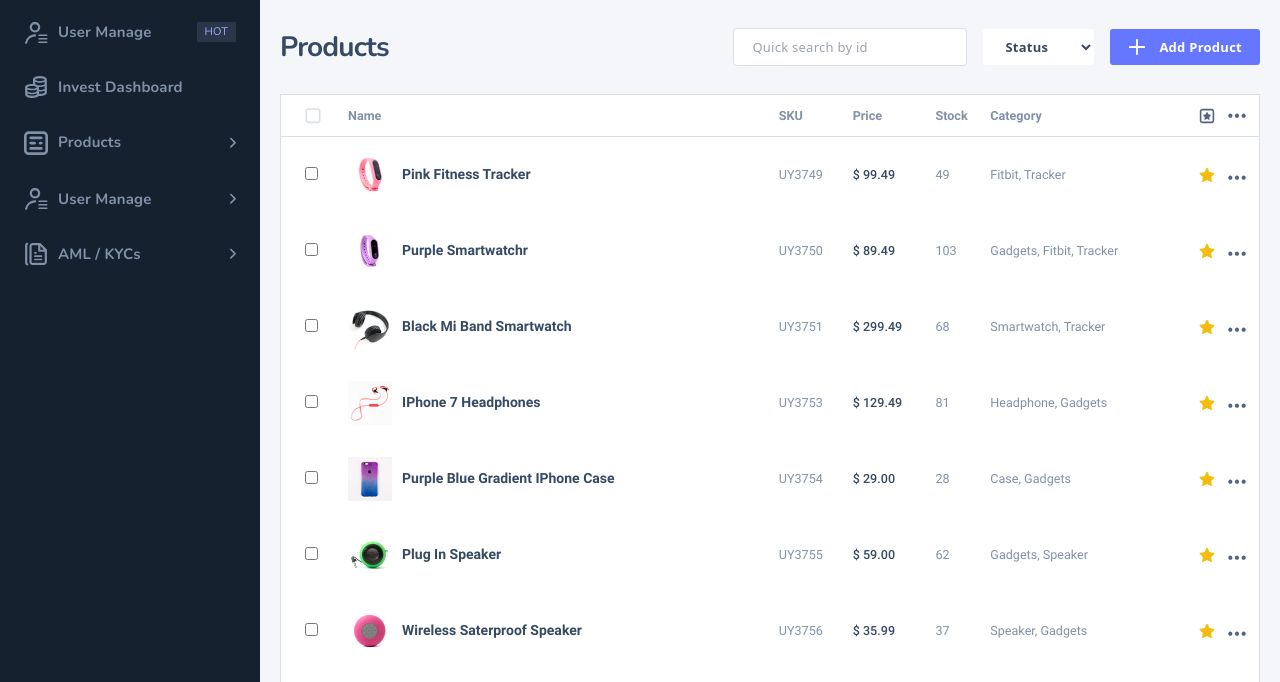
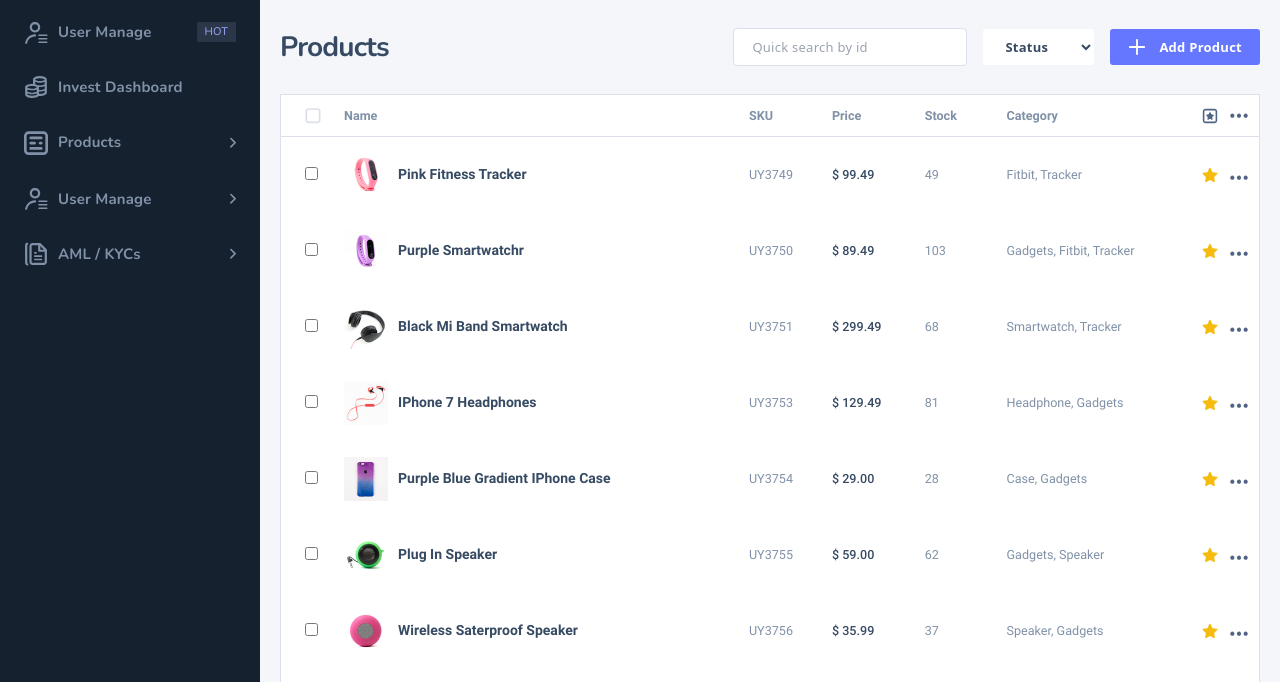
Before and after one commit to shakhbozpro/sales-dashboard.io, a plain HTML site: page product-list.html in a window 1280 px wide. Shown: the part 70-752 px from the top of the page. Drawn offline with nearby package versions, Linux system fonts and the light colour scheme.

Commit message:
Changed some styles in responsive

```diff
--- a/product-list.html
+++ b/product-list.html
@@ -339,7 +339,7 @@
                 <img src="./assets/images/notification.svg" alt="Notification" width="24" height="26">
               </button>
               <div
-                class="notifications-wrapper hidden absolute top-[65px] z-10 max-w-[320px] w-full max-h-[330px] h-full bg-white rounded-[6px] border-[1px] border-[#d8d8d8] overflow-y-auto lg:right-[19%]">
+                class="notifications-wrapper hidden absolute top-[65px] z-10 max-w-[320px] w-full max-h-[330px] h-auto bg-white rounded-[6px] border-[1px] border-[#d8d8d8] overflow-y-auto lg:right-[19%]">
                 <div
                   class="flex items-center justify-between p-3 font-medium leading-5 tracking-[0.20px] text-[#576371]">
                   Notification
@@ -531,7 +531,7 @@
 
             <form class="flex flex-col gap-y-4 md:flex-row md:items-center md:gap-y-0 md:gap-x-4">
               <input
-                class="products-search-input relative w-full py-2 px-[18px] text-[13px] leading-5 tracking-[0.26px] text-[#526484] bg-white border-[1px] border-[#DBDFEA] rounded md:w-auto"
+                class="products-search-input w-full py-2 px-[18px] text-[13px] leading-5 tracking-[0.26px] text-[#526484] bg-white border-[1px] border-[#DBDFEA] rounded md:w-auto"
                 type="search" name="searched" placeholder="Quick search by id">
 
               <select
@@ -560,7 +560,7 @@
                   <th class="py-[10px] text-left">Name</th>
                   <th class="py-[10px] text-left">SKU</th>
                   <th class="py-[10px] text-left">Price</th>
-                  <th class="py-[10px] text-left">Stock</th>
+                  <th class="px-4 py-[10px] text-left">Stock</th>
                   <th class="py-[10px] text-left">Category</th>
                   <th class="py-[10px]"><img class="w-[16px] h-[16px]" src="./assets/images/start-head.svg"
                       alt="star heading icon" width="16" height="16"></th>
@@ -572,14 +572,15 @@
               <tbody>
                 <tr>
                   <td class="pl-6"><input type="checkbox"></td>
-                  <td class="flex items-center py-4 font-bold text-[14px] leading-[23.1px] text-[#364A63] capitalize">
+                  <td
+                    class="min-w-[192px] flex items-center py-4 font-bold text-[14px] leading-[23.1px] text-[#364A63] capitalize whitespace-normal">
                     <img class="mr-[10px]" src="./assets/images/smart-watch.png" alt="Pink smart watch" width="44"
                       height="44">
                     Pink fitness tracker
                   </td>
-                  <td class="text-[12.6px] leading-[20.7px] text-[#8091A7]">UY3749</td>
+                  <td class="min-w-[55px] text-[12.6px] leading-[20.7px] text-[#8091A7]">UY3749</td>
                   <td class="font-medium text-[12.6px] leading-[20.7px] text-[#364A63]">$ 99.49</td>
-                  <td class="text-[12.6px] leading-[20.7px] text-[#8091A7]">49</td>
+                  <td class="px-4 text-[12.6px] leading-[20.7px] text-[#8091A7]">49</td>
                   <td class="text-[12.6px] leading-[20.7px] text-[#8091A7] capitalize">Fitbit, tracker</td>
                   <td><img class="w-[16px] h-[16px]" src="./assets/images/gold-star.svg" alt="gold star" width="16"
                       height="16"></td>
@@ -590,14 +591,15 @@
                 </tr>
                 <tr>
                   <td class="pl-6"><input type="checkbox"></td>
-                  <td class="flex items-center py-4 font-bold text-[14px] leading-[23.1px] text-[#364A63] capitalize">
+                  <td
+                    class="min-w-[192px] flex items-center py-4 font-bold text-[14px] leading-[23.1px] text-[#364A63] capitalize whitespace-normal">
                     <img class="mr-[10px]" src="./assets/images/purple-smartwatch.png" alt="Purple smartwatch"
                       width="44" height="44">
                     Purple smartwatchr
                   </td>
-                  <td class="text-[12.6px] leading-[20.7px] text-[#8091A7]">UY3750</td>
+                  <td class="min-w-[55px] text-[12.6px] leading-[20.7px] text-[#8091A7]">UY3750</td>
                   <td class="font-medium text-[12.6px] leading-[20.7px] text-[#364A63]">$ 89.49</td>
-                  <td class="text-[12.6px] leading-[20.7px] text-[#8091A7]">103</td>
+                  <td class="px-4 text-[12.6px] leading-[20.7px] text-[#8091A7]">103</td>
                   <td class="text-[12.6px] leading-[20.7px] text-[#8091A7] capitalize">Gadgets, fitbit, tracker</td>
                   <td><img class="w-[16px] h-[16px]" src="./assets/images/gold-star.svg" alt="gold star" width="16"
                       height="16"></td>
@@ -608,14 +610,15 @@
                 </tr>
                 <tr>
                   <td class="pl-6"><input type="checkbox"></td>
-                  <td class="flex items-center py-4 font-bold text-[14px] leading-[23.1px] text-[#364A63] capitalize">
+                  <td
+                    class="min-w-[192px] flex items-center py-4 font-bold text-[14px] leading-[23.1px] text-[#364A63] capitalize whitespace-normal">
                     <img class="mr-[10px]" src="./assets/images/black-headphones.png" alt="Black headphones" width="44"
                       height="44">
                     Black mi band smartwatch
                   </td>
-                  <td class="text-[12.6px] leading-[20.7px] text-[#8091A7]">UY3751</td>
+                  <td class="min-w-[55px] text-[12.6px] leading-[20.7px] text-[#8091A7]">UY3751</td>
                   <td class="font-medium text-[12.6px] leading-[20.7px] text-[#364A63]">$ 299.49</td>
-                  <td class="text-[12.6px] leading-[20.7px] text-[#8091A7]">68</td>
+                  <td class="px-4 text-[12.6px] leading-[20.7px] text-[#8091A7]">68</td>
                   <td class="text-[12.6px] leading-[20.7px] text-[#8091A7] capitalize">Smartwatch, tracker</td>
                   <td><img class="w-[16px] h-[16px]" src="./assets/images/gold-star.svg" alt="gold star" width="16"
                       height="16"></td>
@@ -626,14 +629,15 @@
                 </tr>
                 <tr>
                   <td class="pl-6"><input type="checkbox"></td>
-                  <td class="flex items-center py-4 font-bold text-[14px] leading-[23.1px] text-[#364A63] capitalize">
+                  <td
+                    class="min-w-[192px] flex items-center py-4 font-bold text-[14px] leading-[23.1px] text-[#364A63] capitalize whitespace-normal">
                     <img class="mr-[10px]" src="./assets/images/iphone-headphones.png" alt="iPhone 7 headphones"
                       width="44" height="44">
                     iPhone 7 Headphones
                   </td>
-                  <td class="text-[12.6px] leading-[20.7px] text-[#8091A7]">UY3753</td>
+                  <td class="min-w-[55px] text-[12.6px] leading-[20.7px] text-[#8091A7]">UY3753</td>
                   <td class="font-medium text-[12.6px] leading-[20.7px] text-[#364A63]">$ 129.49</td>
-                  <td class="text-[12.6px] leading-[20.7px] text-[#8091A7]">81</td>
+                  <td class="px-4 text-[12.6px] leading-[20.7px] text-[#8091A7]">81</td>
                   <td class="text-[12.6px] leading-[20.7px] text-[#8091A7] capitalize">Headphone, gadgets</td>
                   <td><img class="w-[16px] h-[16px]" src="./assets/images/gold-star.svg" alt="gold star" width="16"
                       height="16"></td>
@@ -644,14 +648,15 @@
                 </tr>
                 <tr>
                   <td class="pl-6"><input type="checkbox"></td>
-                  <td class="flex items-center py-4 font-bold text-[14px] leading-[23.1px] text-[#364A63] capitalize">
+                  <td
+                    class="min-w-[192px] flex items-center py-4 font-bold text-[14px] leading-[23.1px] text-[#364A63] capitalize whitespace-normal">
                     <img class="mr-[10px]" src="./assets/images/iphone-case.png" alt="Purple blue gradient iPhone case"
                       width="44" height="44">
                     Purple blue gradient iPhone case
                   </td>
-                  <td class="text-[12.6px] leading-[20.7px] text-[#8091A7]">UY3754</td>
+                  <td class="min-w-[55px] text-[12.6px] leading-[20.7px] text-[#8091A7]">UY3754</td>
                   <td class="font-medium text-[12.6px] leading-[20.7px] text-[#364A63]">$ 29.00</td>
-                  <td class="text-[12.6px] leading-[20.7px] text-[#8091A7]">28</td>
+                  <td class="px-4 text-[12.6px] leading-[20.7px] text-[#8091A7]">28</td>
                   <td class="text-[12.6px] leading-[20.7px] text-[#8091A7] capitalize">Case, gadgets</td>
                   <td><img class="w-[16px] h-[16px]" src="./assets/images/gold-star.svg" alt="gold star" width="16"
                       height="16"></td>
@@ -662,14 +667,15 @@
                 </tr>
                 <tr>
                   <td class="pl-6"><input type="checkbox"></td>
-                  <td class="flex items-center py-4 font-bold text-[14px] leading-[23.1px] text-[#364A63] capitalize">
+                  <td
+                    class="min-w-[192px] flex items-center py-4 font-bold text-[14px] leading-[23.1px] text-[#364A63] capitalize">
                     <img class="mr-[10px]" src="./assets/images/plug-in-speaker.png" alt="Plug in speaker" width="44"
                       height="44">
                     Plug in speaker
                   </td>
-                  <td class="text-[12.6px] leading-[20.7px] text-[#8091A7]">UY3755</td>
+                  <td class="min-w-[55px] text-[12.6px] leading-[20.7px] text-[#8091A7]">UY3755</td>
                   <td class="font-medium text-[12.6px] leading-[20.7px] text-[#364A63]">$ 59.00</td>
-                  <td class="text-[12.6px] leading-[20.7px] text-[#8091A7]">62</td>
+                  <td class="px-4 text-[12.6px] leading-[20.7px] text-[#8091A7]">62</td>
                   <td class="text-[12.6px] leading-[20.7px] text-[#8091A7] capitalize">Gadgets, speaker</td>
                   <td><img class="w-[16px] h-[16px]" src="./assets/images/gold-star.svg" alt="gold star" width="16"
                       height="16"></td>
@@ -680,14 +686,15 @@
                 </tr>
                 <tr>
                   <td class="pl-6"><input type="checkbox"></td>
-                  <td class="flex items-center py-4 font-bold text-[14px] leading-[23.1px] text-[#364A63] capitalize">
+                  <td
+                    class="min-w-[192px] flex items-center py-4 font-bold text-[14px] leading-[23.1px] text-[#364A63] capitalize whitespace-normal">
                     <img class="mr-[10px]" src="./assets/images/waterproof-speaker.png"
                       alt="Wireless saterproof speaker" width="44" height="44">
                     Wireless saterproof speaker
                   </td>
-                  <td class="text-[12.6px] leading-[20.7px] text-[#8091A7]">UY3756</td>
+                  <td class="min-w-[55px] text-[12.6px] leading-[20.7px] text-[#8091A7]">UY3756</td>
                   <td class="font-medium text-[12.6px] leading-[20.7px] text-[#364A63]">$ 35.99</td>
-                  <td class="text-[12.6px] leading-[20.7px] text-[#8091A7]">37</td>
+                  <td class="px-4 text-[12.6px] leading-[20.7px] text-[#8091A7]">37</td>
                   <td class="text-[12.6px] leading-[20.7px] text-[#8091A7] capitalize">Speaker, gadgets</td>
                   <td><img class="w-[16px] h-[16px]" src="./assets/images/gold-star.svg" alt="gold star" width="16"
                       height="16"></td>
@@ -698,14 +705,15 @@
                 </tr>
                 <tr>
                   <td class="pl-6"><input type="checkbox"></td>
-                  <td class="flex items-center py-4 font-bold text-[14px] leading-[23.1px] text-[#364A63] capitalize">
+                  <td
+                    class="min-w-[192px] flex items-center py-4 font-bold text-[14px] leading-[23.1px] text-[#364A63] capitalize whitespace-normal">
                     <img class="mr-[10px]" src="./assets/images/fitnes-trackers.png" alt="AliExpress fitness trackers"
                       width="44" height="44">
                     AliExpress fitness trackers
                   </td>
-                  <td class="text-[12.6px] leading-[20.7px] text-[#8091A7]">UY3758</td>
+                  <td class="min-w-[55px] text-[12.6px] leading-[20.7px] text-[#8091A7]">UY3758</td>
                   <td class="font-medium text-[12.6px] leading-[20.7px] text-[#364A63]">$ 99.49</td>
-                  <td class="text-[12.6px] leading-[20.7px] text-[#8091A7]">73</td>
+                  <td class="px-4 text-[12.6px] leading-[20.7px] text-[#8091A7]">73</td>
                   <td class="text-[12.6px] leading-[20.7px] text-[#8091A7] capitalize">Men, holder</td>
                   <td><img class="w-[16px] h-[16px]" src="./assets/images/gold-star.svg" alt="gold star" width="16"
                       height="16"></td>
```
Also changed, not shown: dist/output.css.
